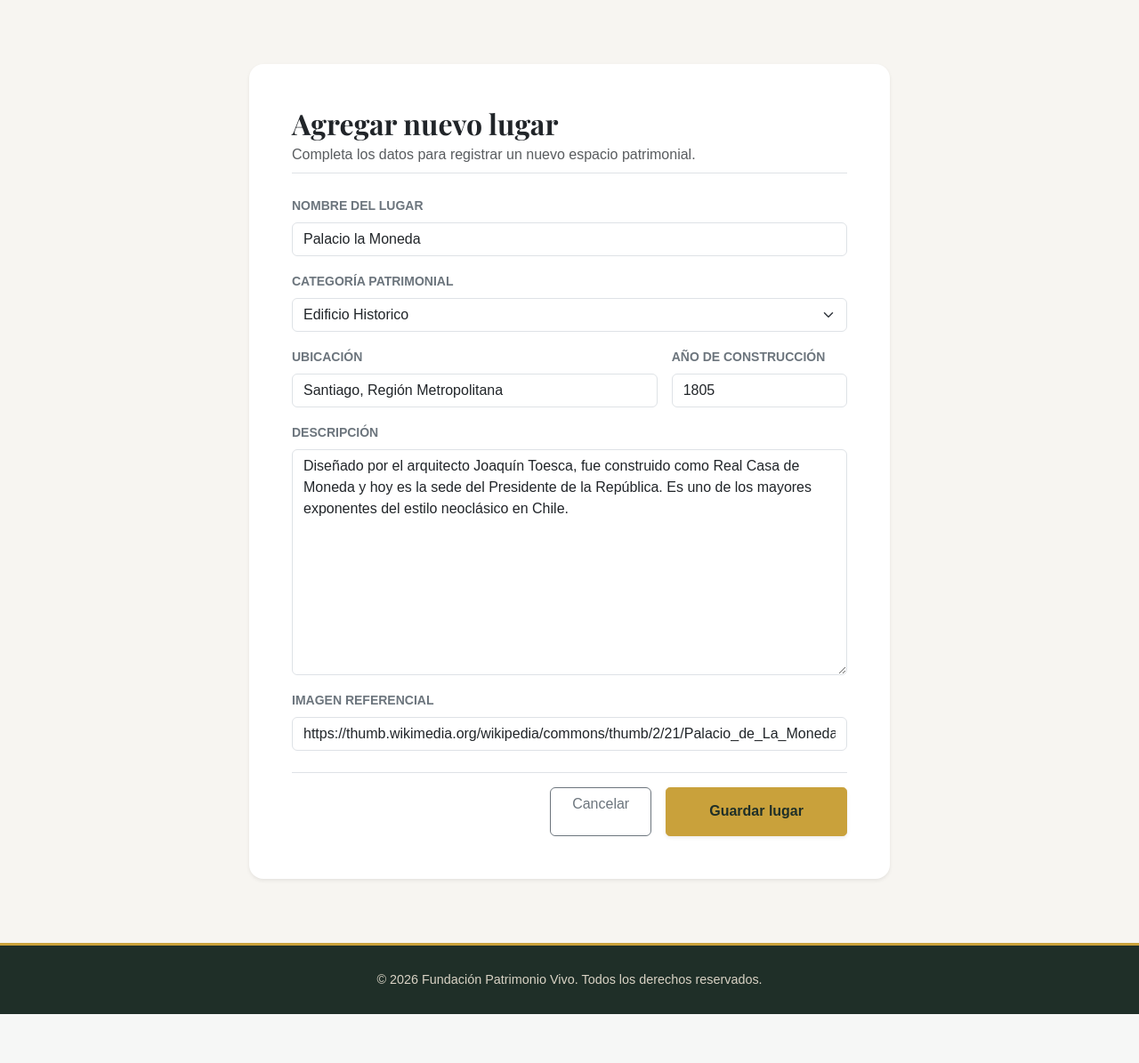
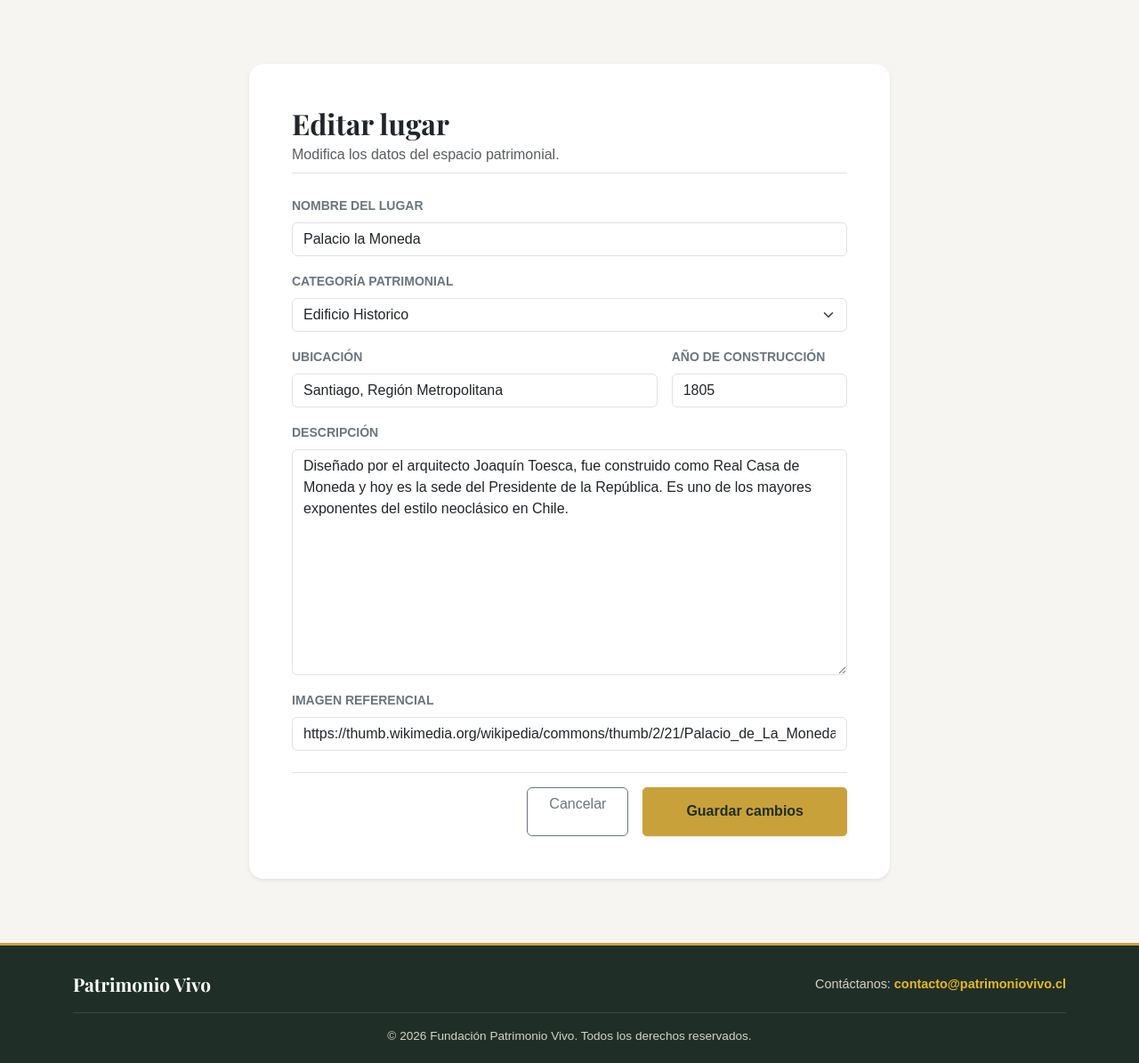
Before and after one commit to bsantibanezo/CER2-SANTIBANEZBENJAMIN, a Django app: page /gestion/1/editar/ in a window 1280 px wide. Shown: the part 71-1266 px from the top of the page at 89% size. Before the commit the page ends 1211 px from the top, so only its background shows below. Run offline with Django 5.2, Linux system fonts and the light colour scheme; a user stored in the database is signed in; data comes from the database, SQL or seed files in the repository; both versions use the stored data as it was after the commit; some libraries are stand-ins or nearby versions.

Commit message:
Ajustes de interfaz: nuevo footer, base e inicio

```diff
--- a/patrimonio_vivo/core/static/core/css/estilos.css
+++ b/patrimonio_vivo/core/static/core/css/estilos.css
@@ -1,4 +1,3 @@
-
 :root {
     --verde-oscuro: #1f2f28;
     --verde: #34453d;
@@ -605,10 +604,47 @@ h1, h2, h3 {
     background: var(--verde-oscuro);
     border-top: 3px solid var(--oro);
     color: #d8d2c4;
-    padding: 1.75rem 0;
     font-size: 0.9rem;
+    padding: 1.75rem 0 1.25rem;
 }
 
-.pie p {
-    margin: 0;
+.pie-fila {
+    display: flex;
+    align-items: center;
+    justify-content: space-between;
+    flex-wrap: wrap;
+    gap: 0.75rem;
+    padding-bottom: 1rem;
+    border-bottom: 1px solid rgba(255, 255, 255, 0.12);
 }
+
+.pie-titulo {
+    font-family: var(--fuente-titulo);
+    font-size: 1.3rem;
+    color: #ffffff;
+}
+
+.pie-contacto a {
+    color: var(--oro-vivo);
+    text-decoration: none;
+    font-weight: 600;
+    transition: var(--transicion);
+}
+
+.pie-contacto a:hover {
+    color: #ffffff;
+    text-decoration: underline;
+}
+
+.pie-copy {
+    margin: 1rem 0 0;
+    text-align: center;
+    font-size: 0.85rem;
+}
+
+@media (max-width: 576px) {
+    .pie-fila {
+        flex-direction: column;
+        text-align: center;
+    }
+}
--- a/patrimonio_vivo/core/templates/core/base.html
+++ b/patrimonio_vivo/core/templates/core/base.html
@@ -67,9 +67,15 @@
         {% block content %}{% endblock %}
     </main>
 
-    <footer class="pie mt-auto">
-        <div class="container text-center">
-            <p>&copy; 2026 Fundación Patrimonio Vivo. Todos los derechos reservados.</p>
+   <footer class="pie mt-auto">
+        <div class="container">
+            <div class="pie-fila">
+                <span class="pie-titulo">Patrimonio Vivo</span>
+                <span class="pie-contacto">
+                    Contáctanos: <a href="mailto:contacto@patrimoniovivo.cl">contacto@patrimoniovivo.cl</a>
+                </span>
+            </div>
+            <p class="pie-copy">&copy; {% now "Y" %} Fundación Patrimonio Vivo. Todos los derechos reservados.</p>
         </div>
     </footer>
 
--- a/patrimonio_vivo/core/templates/core/inicio.html
+++ b/patrimonio_vivo/core/templates/core/inicio.html
@@ -40,7 +40,7 @@
     </section>
 
     <section class="inicio-acciones">
-        <a href="{% url 'catalogo' %}" class="btn-oro">Ver catálogo patrimonial</a>
+        <a href="{% url 'catalogo' %}" class="btn-oro">Ver catálogo Patrimonial</a>
         <a href="{% url 'categorias' %}" class="btn-contorno">Explorar categorías</a>
     </section>
 {% endblock %}
--- a/patrimonio_vivo/core/templates/core/lugar_form.html
+++ b/patrimonio_vivo/core/templates/core/lugar_form.html
@@ -1,6 +1,6 @@
 {% extends 'core/base.html' %}
 
-{% block title %}Agregar lugar · Patrimonio Vivo{% endblock %}
+{% block title %}{{ titulo }} · Patrimonio Vivo{% endblock %}
 
 {% block content %}
 <div class="container my-5">
@@ -10,8 +10,14 @@
             <div class="card border-0 shadow-sm rounded-4 p-4 p-md-5 bg-white">
 
                 <div class="mb-4 pb-2 border-bottom">
-                    <h2 class="fw-bold text-dark mb-1">Agregar nuevo lugar</h2>
-                    <p class="text-muted mb-0">Completa los datos para registrar un nuevo espacio patrimonial.</p>
+                    <h2 class="fw-bold text-dark mb-1">{{ titulo }}</h2>
+                    <p class="text-muted mb-0">
+                        {% if form.instance.pk %}
+                            Modifica los datos del espacio patrimonial.
+                        {% else %}
+                            Completa los datos para registrar un nuevo espacio patrimonial.
+                        {% endif %}
+                    </p>
                 </div>
 
                 <form method="post" enctype="multipart/form-data">
@@ -70,7 +76,9 @@
                     <!-- Botones de acción -->
                     <div class="d-flex justify-content-end gap-3 mt-4 pt-3 border-top">
                         <a href="{% url 'gestion' %}" class="btn btn-outline-secondary px-4">Cancelar</a>
-                        <button type="submit" class="btn btn-orange px-5 shadow-sm">Guardar lugar</button>
+                        <button type="submit" class="btn btn-orange px-5 shadow-sm">
+                            {% if form.instance.pk %}Guardar cambios{% else %}Guardar lugar{% endif %}
+                        </button>
                     </div>
                 </form>
 
```
Also changed, not shown: patrimonio_vivo/db.sqlite3.
